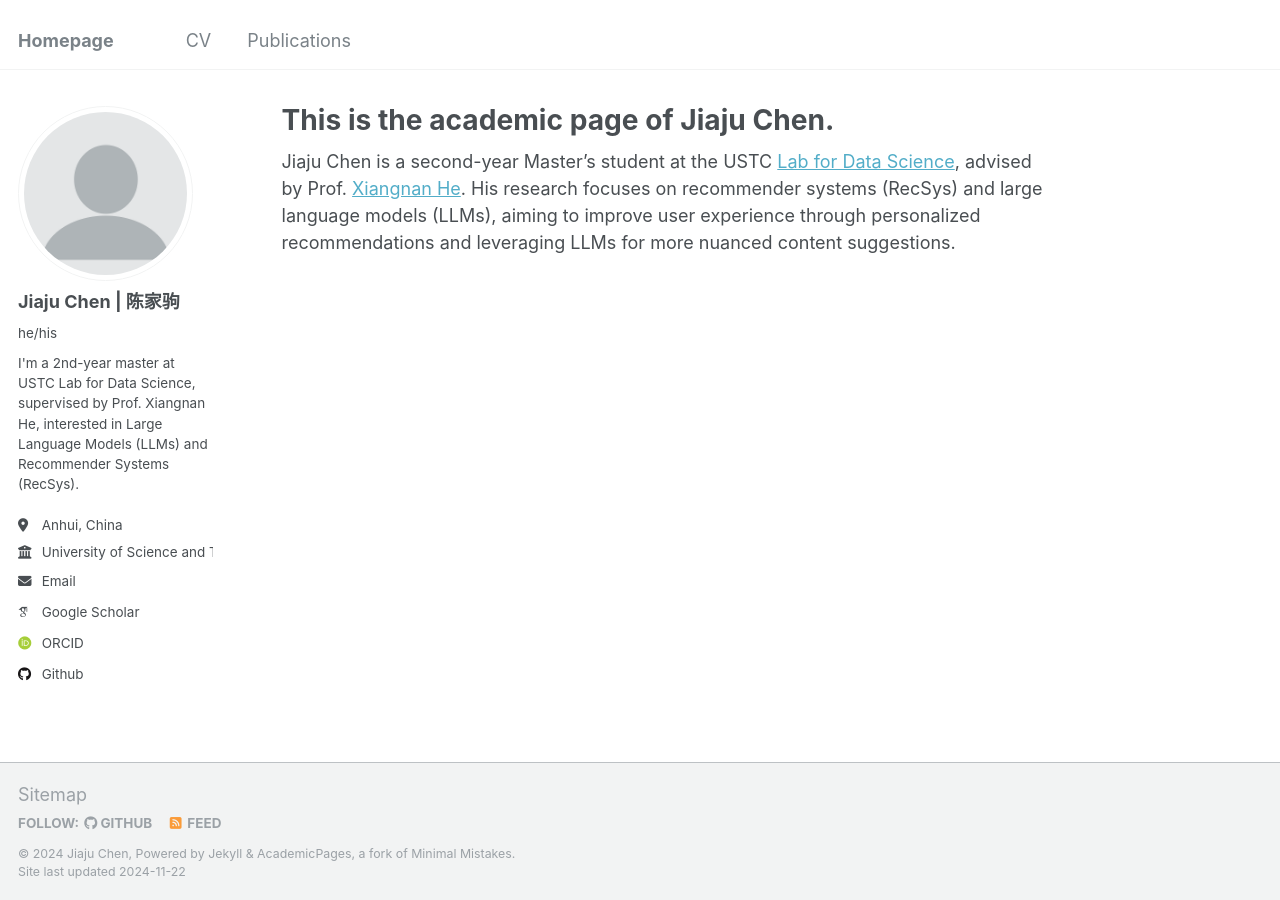
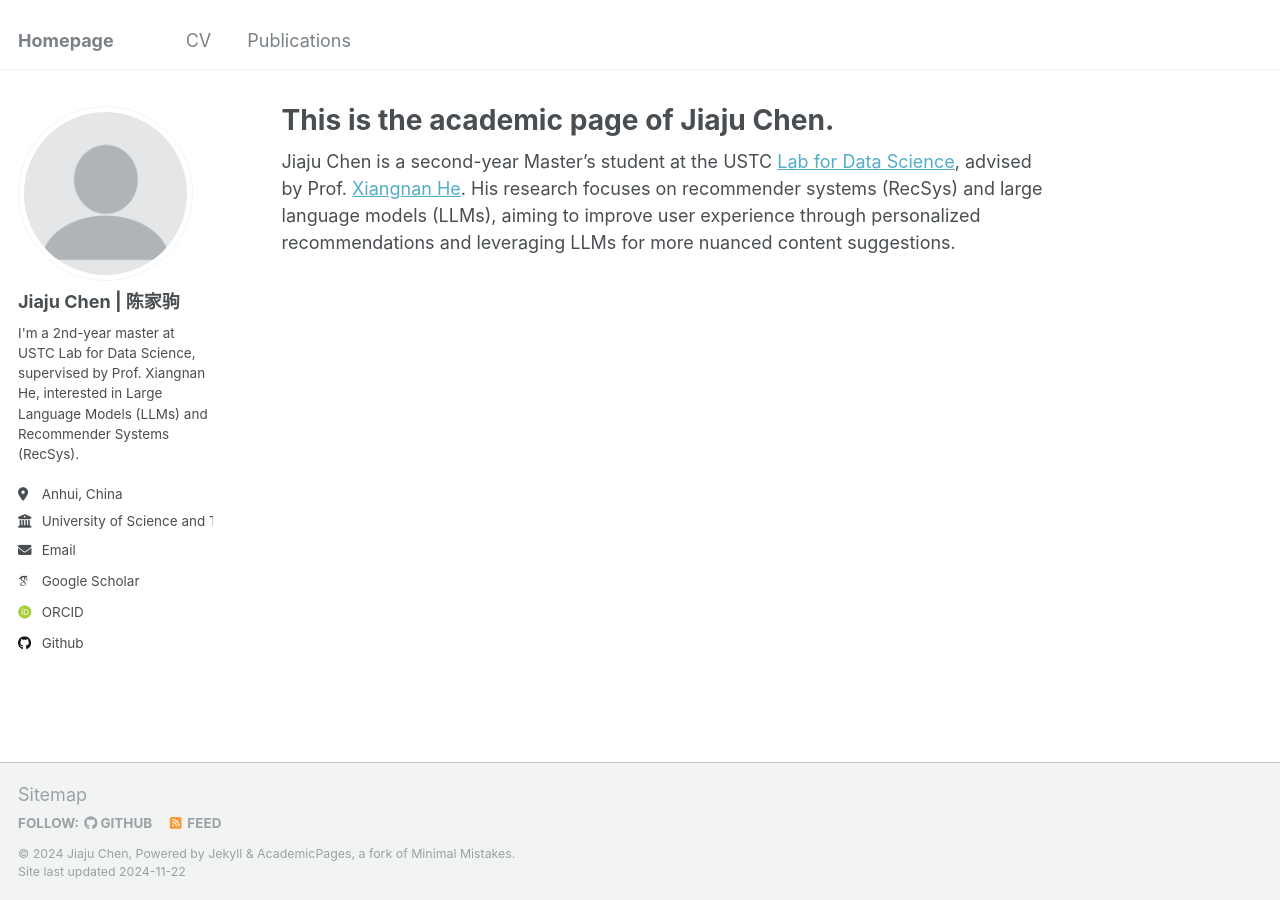
Before and after one commit to Jiaju-Chen/Jiaju-Chen.github.io, a Jekyll site: the page built from _pages/about.md, in a window 1280 px wide. Built offline with Jekyll 4.4.1, drawn with Linux system fonts in a browser that asks for light colours; some web fonts are replaced.

Commit message:
Update _config.yml

```diff
--- a/_config.yml
+++ b/_config.yml
@@ -23,7 +23,7 @@ author:
   # Biographic information
   avatar           : "profile.png"
   name             : "Jiaju Chen | 陈家驹"
-  pronouns         : "he/his" # example: "she/her"
+  pronouns         : # "he/his" # example: "she/her"
   bio              : "I'm a 2nd-year master at USTC Lab for Data Science, supervised by Prof. Xiangnan He, interested in Large Language Models (LLMs) and Recommender Systems (RecSys)."
   location         : "Anhui, China"
   employer         : "University of Science and Technology of China"
```
